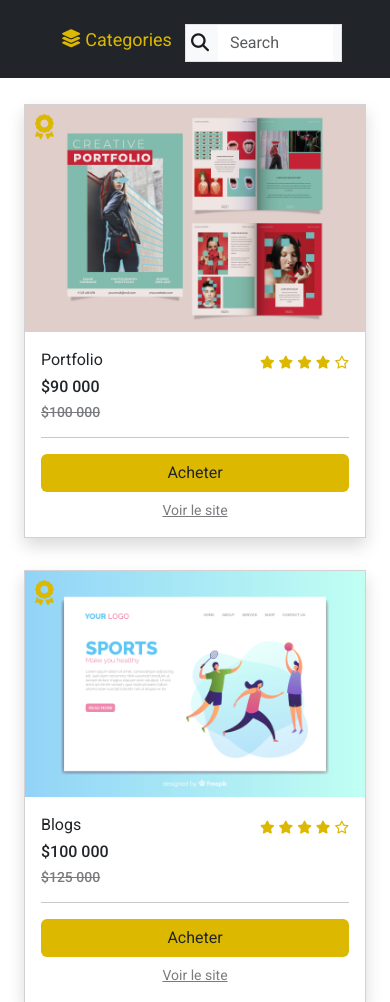
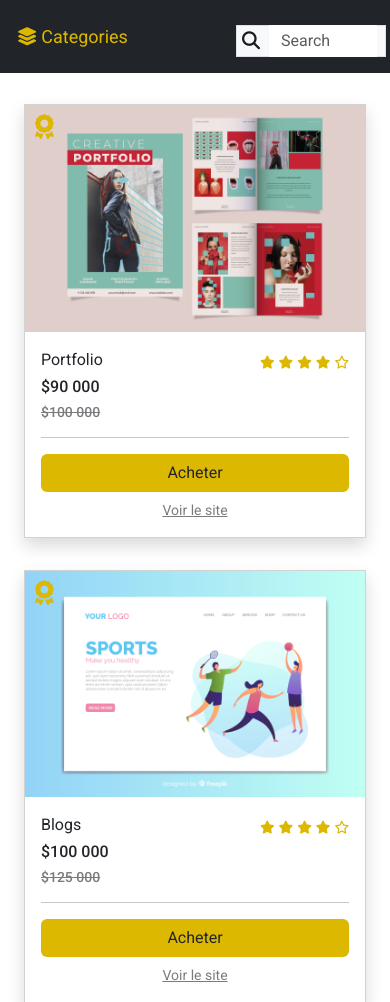
Before and after one commit to Mega17Z/Mon-site-Boostrap-mini-projet, a plain HTML site: page lien/liste-produit.html in a window 390 px wide. Shown: the top 1002 px of the page. Drawn offline with nearby package versions, Linux system fonts and the light colour scheme.

Commit message:
autres modification

```diff
--- a/lien/liste-produit.html
+++ b/lien/liste-produit.html
@@ -10,8 +10,8 @@
   </head>
   <body>
     <section class="liste">
-        <div class="d-flex bg-dark px-5 py-3 fixed-top">
-            <a href="" class="btn bt" type="button" data-bs-toggle="offcanvas" data-bs-target="#offcanvasScrolling" aria-controls="offcanvasScrolling"><i class="fa-solid fa-layer-group me-1 me-md-3"></i>Categories</a>
+        <div class="d-flex align-items-center bg-dark px-1 px-md-5 py-3 fixed-top">
+            <a href="" class="btn bt d-flex align-items-center" type="button" data-bs-toggle="offcanvas" data-bs-target="#offcanvasScrolling" aria-controls="offcanvasScrolling"><i class="fa-solid fa-layer-group me-1 me-md-2"></i>Categories</a>
             <div class="offcanvas offcanvas-start bg-dark text-light" data-bs-scroll="true" data-bs-backdrop="false" tabindex="-1" id="offcanvasScrolling" aria-labelledby="offcanvasScrollingLabel">
                 <div class="offcanvas-header">
                   <h3 class="offcanvas-title" id="offcanvasScrollingLabel">Nos differentes types de <span>Templates</span></h3>
--- a/style.css
+++ b/style.css
@@ -235,6 +235,10 @@
     align-items: center;
 }
 
+.liste .bt:hover{
+    color: whitesmoke;
+}
+
 .liste form{
     padding-left: 2rem;
 }
@@ -249,6 +253,18 @@
 .liste form input{
     border: 0;
     border-radius: 0;
+}
+
+
+@media (max-width: 576px){
+    .liste form{
+        width: 150px;
+        height: 2rem;
+    }
+
+    .liste form input{
+        height: 2rem;
+    }
 }
 
 .liste .offcanvas-title span,
```
